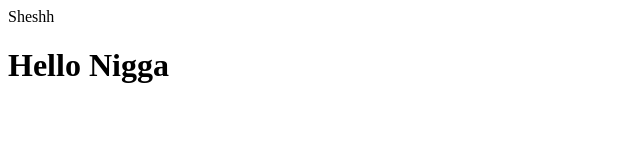
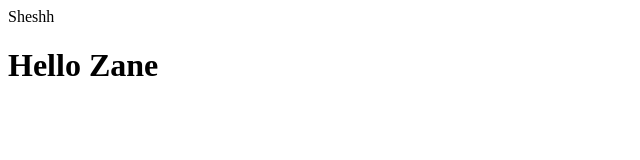
Before and after one commit to ZaneDaniel11/ReactJSPractice, a React (Vite) app in the folder reactpro/: page / in a window 1280 px wide. Shown: the top 160 px of the page, without its empty margins (0-640 px from the left). Built offline with nearby package versions, Linux system fonts and the light colour scheme.

Commit message:
props
Learning pros in react

```diff
--- a/reactpro/src/App.jsx
+++ b/reactpro/src/App.jsx
@@ -4,7 +4,7 @@ function App() {
   return (
     <div className="App">
       <Headers />
-      <Hello />
+      <Hello greatings="Hello" name="Zane" />
     </div>
   );
 }
--- a/reactpro/src/components/Hello.jsx
+++ b/reactpro/src/components/Hello.jsx
@@ -1,10 +1,12 @@
 // function testfunction() {
 //   return "Testing";
 // }
-function Hello() {
+function Hello(props) {
   return (
     <div>
-      <h1>Hello Nigga </h1>
+      <h1>
+        {props.greatings} {props.name}
+      </h1>
     </div>
   );
 }
```
